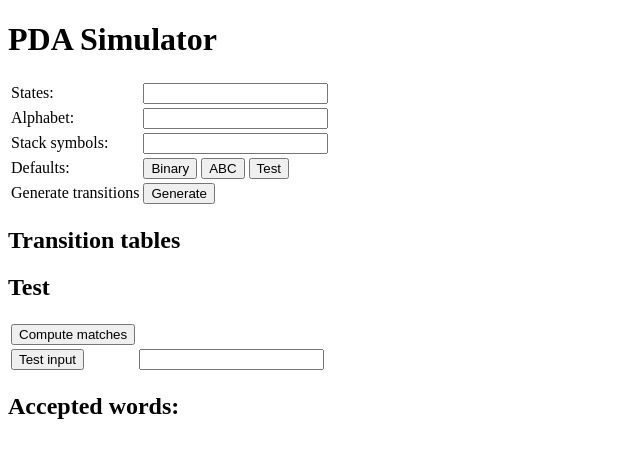
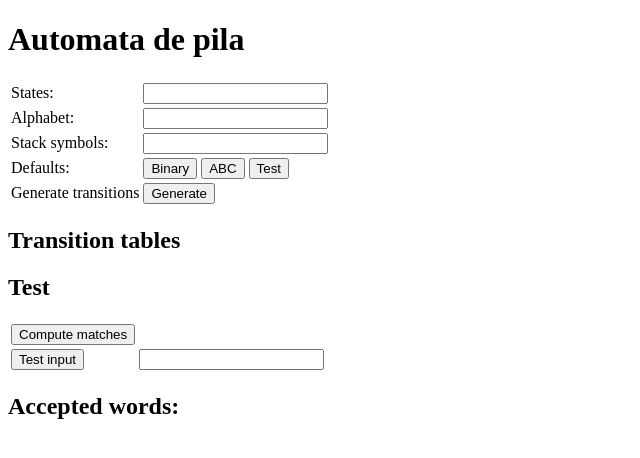
Before and after one commit to estiver-alvarez/lab_ap, a website: page index.html in a window 1280 px wide. Shown: the whole page, without its empty margins (0-640 px from the left). Drawn offline with Linux system fonts and the light colour scheme.

Commit message:
commit 2

```diff
--- a/index.html
+++ b/index.html
@@ -29,7 +29,7 @@
     </style>
   </head>
   <body>
-    <h1>PDA Simulator</h1>
+    <h1>Automata de pila</h1>
 
     <div class="pda_configuration">
       <table>
```
